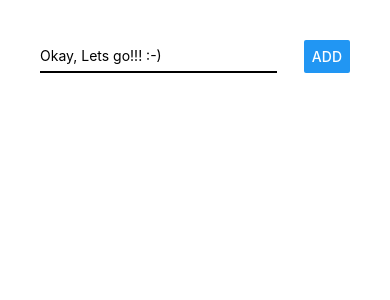
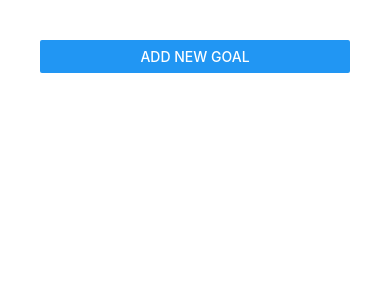
Before and after one commit to barunantony/rn-first-app, a React Native app: screen / in a window 390 px wide. Shown: the top 300 px of the page. Built offline with nearby package versions, Linux system fonts and the light colour scheme.

Commit message:
use Modal component

```diff
--- a/App.js
+++ b/App.js
@@ -5,6 +5,7 @@ import  GoalInput from './components/GoalInput';
 
 export default function App() {
   const [courseGoals, setCourseGoals] = useState([]);
+  const [isAddMode, setIsAddMode] = useState(false);
 
   const addGoalHandler = (goal) => {
     setCourseGoals(currentGoals => [...currentGoals, { key: courseGoals.length + '', goal}]);
@@ -28,7 +29,12 @@ export default function App() {
 
   return (
     <View style={styles.container} >
-      <GoalInput addGoalHandler={addGoalHandler} />
+      <Button
+        title="Add New Goal"
+        onPress={() => setIsAddMode(true)}
+        style={styles.button}
+      />
+      <GoalInput addGoalHandler={addGoalHandler} isAddMode={isAddMode} />
       <FlatList
         data={courseGoals}
         renderItem={itemData =>
@@ -46,5 +52,8 @@ export default function App() {
 const styles = StyleSheet.create({
   container: {
    padding: 40
+  },
+  button: {
+    width: 40
   }
 });
--- a/components/GoalInput.js
+++ b/components/GoalInput.js
@@ -1,5 +1,5 @@
 import React, { useState } from 'react';
-import { View, TextInput, Button, StyleSheet } from 'react-native';
+import { View, TextInput, Button, StyleSheet, Modal } from 'react-native';
 
 const GoalInput = (props) => {
     const [goal, setGoal] = useState('Okay, Lets go!!! :-)');
@@ -13,6 +13,7 @@ const GoalInput = (props) => {
     }
 
     return (
+        <Modal visible={props.isAddMode} animationType="slide">
             <View style={styles.inputView}>
                 <TextInput
                     placeholder="course goal"
@@ -26,7 +27,7 @@ const GoalInput = (props) => {
                     style={styles.button}
                 />
             </View>
-
+        </Modal>
     );
 };
 
```
Lines whose indentation alone changed are shown as unchanged.
